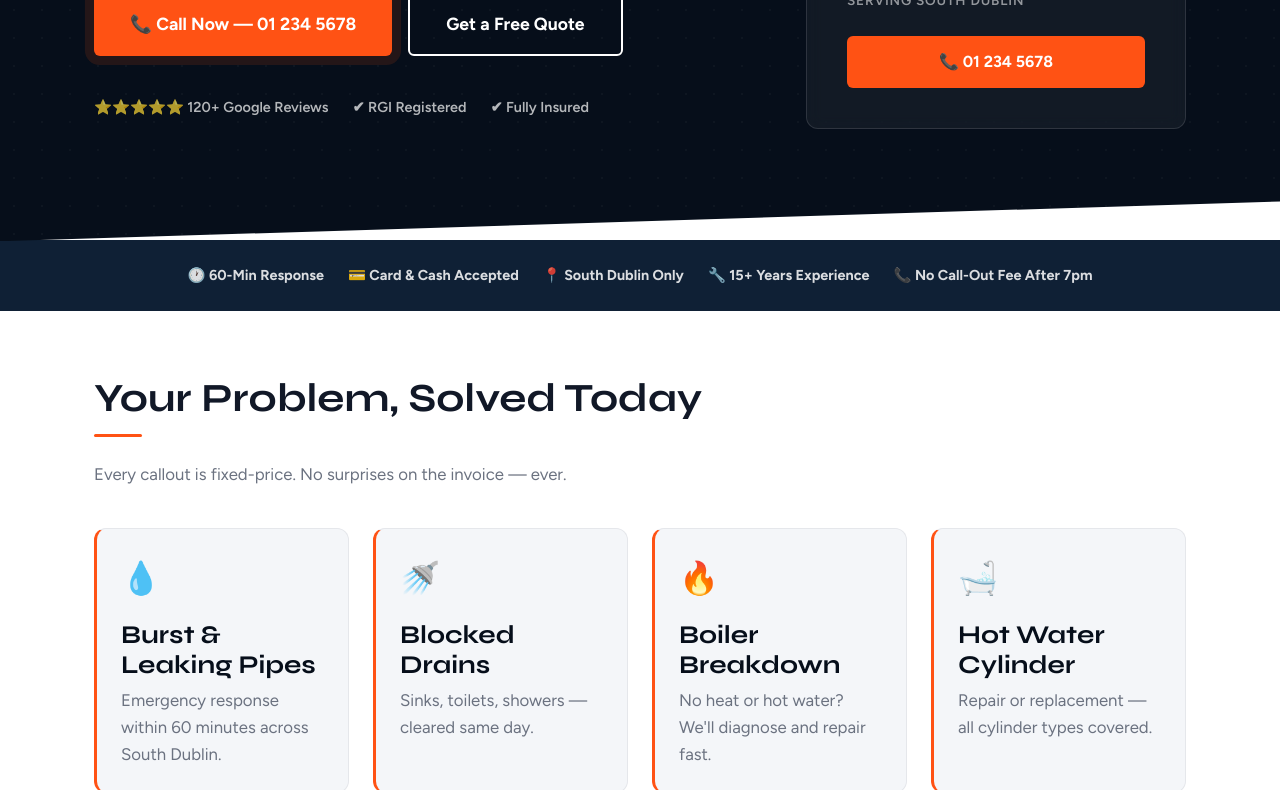
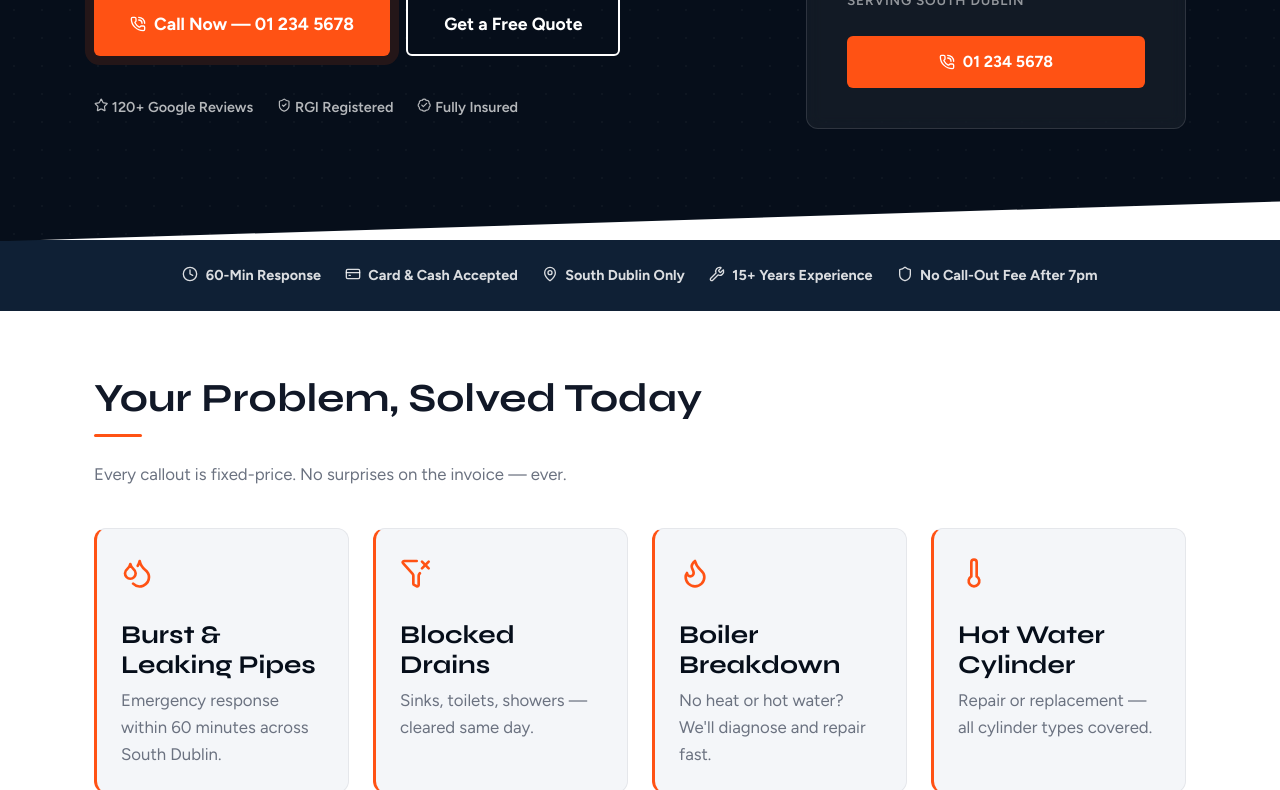
Before and after one commit to MykeWolf/fastflow-demo, a plain HTML site: page index.html in a window 1280 px wide. Shown: the part 509-1299 px from the top of the page. Drawn offline with nearby package versions, Linux system fonts and the light colour scheme.

Commit message:
Replace all emojis with Lucide SVG icons across all pages

```diff
--- a/css/style.css
+++ b/css/style.css
@@ -33,6 +33,65 @@
   --max-width: 1140px;
   --radius:    6px;
   --radius-lg: 12px;
+}
+
+/* ============================================
+   LUCIDE ICONS
+   SVG icons from Lucide — rendered via JS.
+   We control size and colour with CSS here,
+   not inline attributes, so they stay on-brand.
+============================================ */
+.icon {
+  display: inline-flex;
+  align-items: center;
+  justify-content: center;
+  flex-shrink: 0;
+}
+
+.icon svg {
+  width: 1em;
+  height: 1em;
+  stroke: currentColor;
+  stroke-width: 2;
+  fill: none;
+  stroke-linecap: round;
+  stroke-linejoin: round;
+}
+
+/* Service card icons — large, orange */
+.service-card__icon {
+  font-size: 2rem;
+  color: var(--color-orange);
+}
+
+/* Service block icons on services page */
+.service-block__icon {
+  font-size: 2.5rem;
+  color: var(--color-orange);
+}
+
+/* Trust bar icons — small, inline */
+.trust-bar__list li .icon {
+  font-size: 1rem;
+  margin-right: 4px;
+  vertical-align: -2px;
+}
+
+/* Contact page icons */
+.contact-option__icon {
+  font-size: 1.5rem;
+  color: var(--color-orange);
+}
+
+/* Call bar icons */
+.call-bar .icon {
+  font-size: 1.1rem;
+}
+
+/* Nav phone icon */
+.nav__phone .icon,
+.btn .icon {
+  font-size: 1rem;
 }
 
 /* ============================================
--- a/index.html
+++ b/index.html
@@ -47,10 +47,10 @@
         </ul>
 
         <!-- Phone number — desktop only -->
-        <a href="tel:+35301234567" class="nav__phone">📞 01 234 5678</a>
+        <a href="tel:+35301234567" class="nav__phone"><span class="icon"><i data-lucide="phone"></i></span> 01 234 5678</a>
 
         <!-- CTA button — always visible -->
-        <a href="tel:+35301234567" class="btn btn--primary nav__cta">Call Now</a>
+        <a href="tel:+35301234567" class="btn btn--primary nav__cta"><span class="icon"><i data-lucide="phone-call"></i></span> Call Now</a>
 
         <!-- Hamburger — mobile only, hidden on desktop via CSS -->
         <button class="nav__hamburger" aria-label="Open menu">
@@ -65,7 +65,7 @@
       <a href="areas.html">Areas We Cover</a>
       <a href="reviews.html">Reviews</a>
       <a href="contact.html">Contact</a>
-      <a href="tel:+35301234567" style="color: var(--color-orange)">📞 01 234 5678</a>
+      <a href="tel:+35301234567" style="color: var(--color-orange)"><span class="icon"><i data-lucide="phone"></i></span> 01 234 5678</a>
     </div>
   </header>
 
@@ -79,17 +79,17 @@
     <div class="container">
       <div class="hero__layout">
         <div class="hero__content">
-          <p class="hero__eyebrow">⚡ Available 24/7 — South Dublin</p>
+          <p class="hero__eyebrow"><span class="icon"><i data-lucide="zap"></i></span> Available 24/7 — South Dublin</p>
           <h1>Burst Pipe? Blocked Drain? We're in South Dublin in 60 Minutes.</h1>
           <p class="hero__sub">You'll know the exact price before we start — and we'll be at your door in 60 minutes, anywhere in South Dublin.</p>
           <div class="hero__actions">
-            <a href="tel:+35301234567" class="btn btn--primary btn--lg">📞 Call Now — 01 234 5678</a>
+            <a href="tel:+35301234567" class="btn btn--primary btn--lg"><span class="icon"><i data-lucide="phone-call"></i></span> Call Now — 01 234 5678</a>
             <a href="contact.html" class="btn btn--outline btn--lg">Get a Free Quote</a>
           </div>
           <div class="hero__trust">
-            <span>⭐⭐⭐⭐⭐ 120+ Google Reviews</span>
-            <span>✔ RGI Registered</span>
-            <span>✔ Fully Insured</span>
+            <span><span class="icon"><i data-lucide="star"></i></span> 120+ Google Reviews</span>
+            <span><span class="icon"><i data-lucide="shield-check"></i></span> RGI Registered</span>
+            <span><span class="icon"><i data-lucide="badge-check"></i></span> Fully Insured</span>
           </div>
         </div>
 
@@ -112,7 +112,7 @@
             <span class="hero__stat-unit">yrs</span>
             <span class="hero__stat-label">Serving South Dublin</span>
           </div>
-          <a href="tel:+35301234567" class="btn btn--primary" style="width:100%; justify-content:center; margin-top: var(--space-md);">📞 01 234 5678</a>
+          <a href="tel:+35301234567" class="btn btn--primary" style="width:100%; justify-content:center; margin-top: var(--space-md);"><span class="icon"><i data-lucide="phone-call"></i></span> 01 234 5678</a>
         </div>
       </div>
     </div>
@@ -127,11 +127,11 @@
   <section class="trust-bar section--tinted">
     <div class="container">
       <ul class="trust-bar__list">
-        <li>🕐 60-Min Response</li>
-        <li>💳 Card &amp; Cash Accepted</li>
-        <li>📍 South Dublin Only</li>
-        <li>🔧 15+ Years Experience</li>
-        <li>📞 No Call-Out Fee After 7pm</li>
+        <li><span class="icon"><i data-lucide="clock"></i></span> 60-Min Response</li>
+        <li><span class="icon"><i data-lucide="credit-card"></i></span> Card &amp; Cash Accepted</li>
+        <li><span class="icon"><i data-lucide="map-pin"></i></span> South Dublin Only</li>
+        <li><span class="icon"><i data-lucide="wrench"></i></span> 15+ Years Experience</li>
+        <li><span class="icon"><i data-lucide="shield"></i></span> No Call-Out Fee After 7pm</li>
       </ul>
     </div>
   </section>
@@ -147,22 +147,22 @@
       <p>Every callout is fixed-price. No surprises on the invoice — ever.</p>
       <div class="services-snap__grid">
         <a href="services.html" class="service-card">
-          <span class="service-card__icon">💧</span>
+          <span class="service-card__icon icon"><i data-lucide="droplets"></i></span>
           <h3>Burst &amp; Leaking Pipes</h3>
           <p>Emergency response within 60 minutes across South Dublin.</p>
         </a>
         <a href="services.html" class="service-card">
-          <span class="service-card__icon">🚿</span>
+          <span class="service-card__icon icon"><i data-lucide="filter-x"></i></span>
           <h3>Blocked Drains</h3>
           <p>Sinks, toilets, showers — cleared same day.</p>
         </a>
         <a href="services.html" class="service-card">
-          <span class="service-card__icon">🔥</span>
+          <span class="service-card__icon icon"><i data-lucide="flame"></i></span>
           <h3>Boiler Breakdown</h3>
           <p>No heat or hot water? We'll diagnose and repair fast.</p>
         </a>
         <a href="services.html" class="service-card">
-          <span class="service-card__icon">🛁</span>
+          <span class="service-card__icon icon"><i data-lucide="thermometer"></i></span>
           <h3>Hot Water Cylinder</h3>
           <p>Repair or replacement — all cylinder types covered.</p>
         </a>
@@ -211,7 +211,7 @@
       <h2>Burst pipe at midnight. Boiler dead in January. Drain blocked before guests arrive.</h2>
       <p style="max-width: 52ch; margin-inline: auto;">Whatever the emergency — one call gets a qualified plumber to your South Dublin door in 60 minutes.</p>
       <div style="display:flex; gap: 1rem; justify-content:center; flex-wrap:wrap; margin-top: var(--space-lg);">
-        <a href="tel:+35301234567" class="btn btn--primary btn--lg">📞 01 234 5678</a>
+        <a href="tel:+35301234567" class="btn btn--primary btn--lg"><span class="icon"><i data-lucide="phone-call"></i></span> 01 234 5678</a>
         <a href="contact.html" class="btn btn--outline btn--lg">Request a Callback</a>
       </div>
     </div>
@@ -258,10 +258,12 @@
     the phone number is always one tap away.
   =========================================== -->
   <div class="call-bar">
-    <a href="tel:+35301234567">📞 Call Now</a>
-    <a href="contact.html">✉ Get a Quote</a>
+    <a href="tel:+35301234567"><span class="icon"><i data-lucide="phone-call"></i></span> Call Now</a>
+    <a href="contact.html"><span class="icon"><i data-lucide="mail"></i></span> Get a Quote</a>
   </div>
 
   <script src="js/main.js"></script>
+  <script src="https://unpkg.com/lucide@latest/dist/umd/lucide.min.js"></script>
+  <script>lucide.createIcons();</script>
 </body>
 </html>
```
Also changed, not shown: areas.html (+4 -2 lines), contact.html (+8 -6 lines), reviews.html (+4 -2 lines), services.html (+8 -6 lines).
